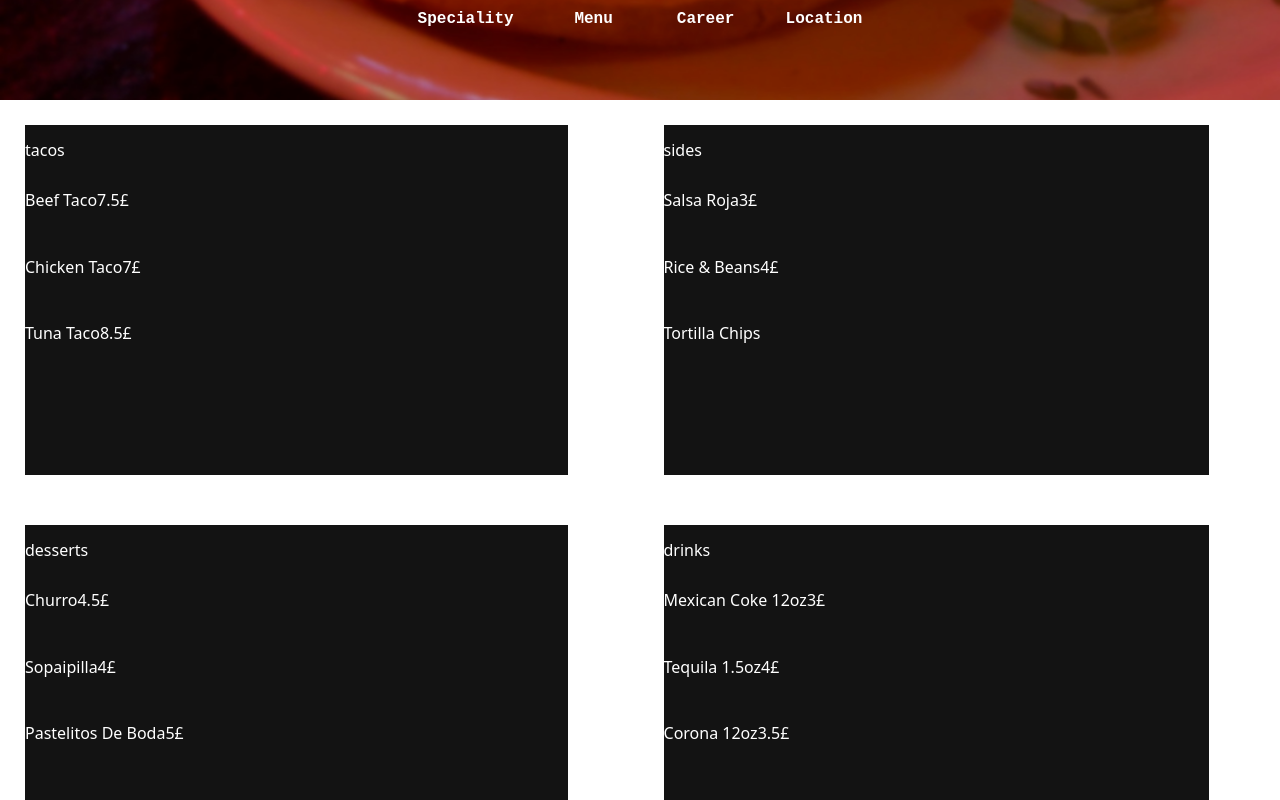
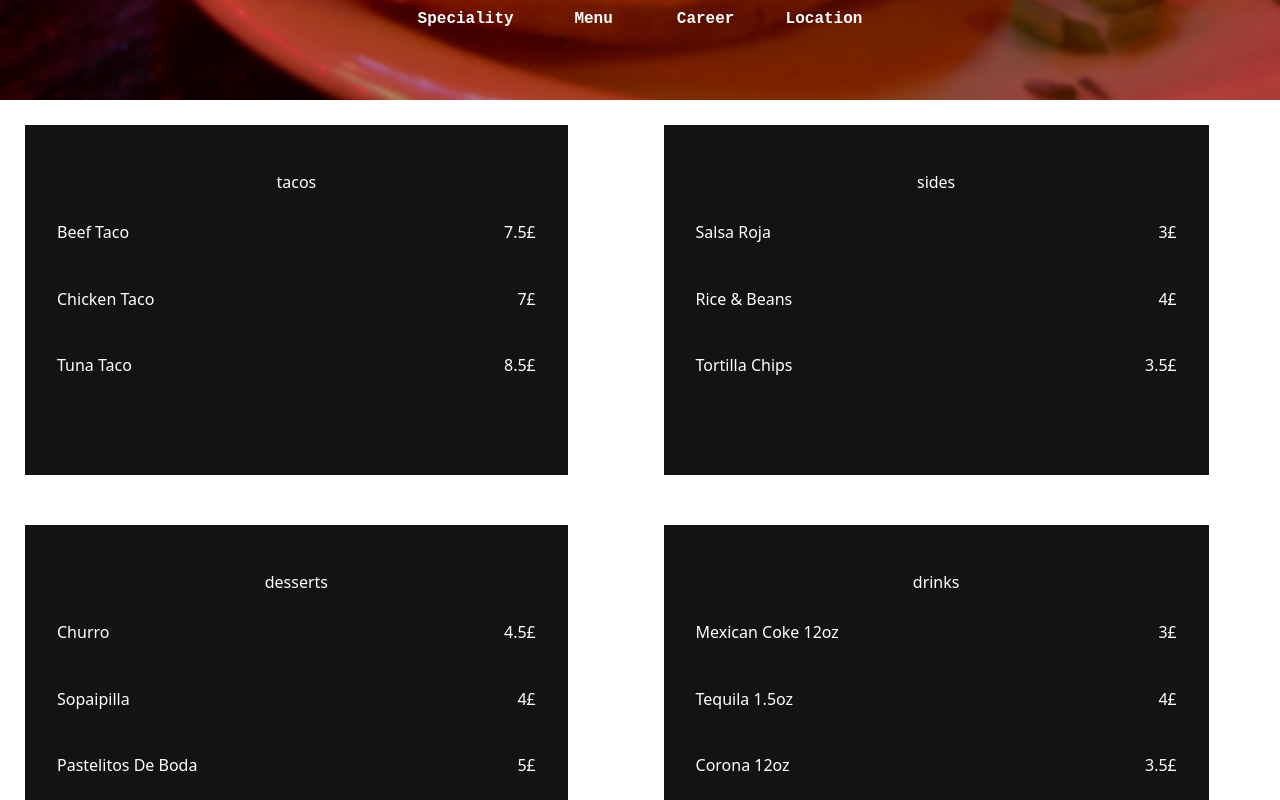
Before and after one commit to b4l4g3/taco-bar, a React (Create React App) app: page / in a window 1280 px wide. Shown: the part 700-1500 px from the top of the page. Built offline with nearby package versions, Linux system fonts and the light colour scheme.

Commit message:
Add style to 'Menu' component

```diff
--- a/src/App.js
+++ b/src/App.js
@@ -19,8 +19,8 @@ class App extends Component {
     return (
       <Wrapper>
        <GlobalStyle />
-       <Home />
-       <Menu />
+       <Home id="Home" />
+       <Menu id="Menu" />
        <Speciality />
       </Wrapper>
     );
--- a/src/Components/Menu.js
+++ b/src/Components/Menu.js
@@ -14,15 +14,18 @@ const Block = styled.div`
   width: 85%;
   background-color: #131313;
   color: white;
+  padding: 2em;
 `
 
 const Title = styled.p`
-
+  text-align: center;
 `
 
 const Item = styled.p`
   display: flex;
   flex-direction: row;
+  width: auto;
+  justify-content: space-between;
 `
 
 const ItemName = styled.p`
@@ -35,7 +38,7 @@ const Price = styled.p`
 
 class Menu extends Component {
   render() {
-    const menuData = new Map(Object.entries({ "tacos": [{ "name": "Beef Taco", "price": "7.5£" }, { "name": "Chicken Taco", "price": "7£" }, { "name": "Tuna Taco", "price": "8.5£" }], "sides": [{ "name": "Salsa Roja", "price": "3£" }, { "name": "Rice & Beans", "price": "4£" }, { "name": "Tortilla Chips", "pirce": "3.5£" }], "desserts": [{ "name": "Churro", "price": "4.5£" }, { "name": "Sopaipilla", "price": "4£" }, { "name": "Pastelitos De Boda", "price": "5£" }], "drinks": [{ "name": "Mexican Coke 12oz", "price": "3£" }, { "name": "Tequila 1.5oz", "price": "4£" }, { "name": "Corona 12oz", "price": "3.5£" }] }));
+    const menuData = new Map(Object.entries({ "tacos": [{ "name": "Beef Taco", "price": "7.5£" }, { "name": "Chicken Taco", "price": "7£" }, { "name": "Tuna Taco", "price": "8.5£" }], "sides": [{ "name": "Salsa Roja", "price": "3£" }, { "name": "Rice & Beans", "price": "4£" }, { "name": "Tortilla Chips", "price": "3.5£" }], "desserts": [{ "name": "Churro", "price": "4.5£" }, { "name": "Sopaipilla", "price": "4£" }, { "name": "Pastelitos De Boda", "price": "5£" }], "drinks": [{ "name": "Mexican Coke 12oz", "price": "3£" }, { "name": "Tequila 1.5oz", "price": "4£" }, { "name": "Corona 12oz", "price": "3.5£" }] }));
     const menu = [];
     menuData.forEach((key, value) => {
 
--- a/src/Components/Nav.js
+++ b/src/Components/Nav.js
@@ -36,7 +36,7 @@ class Nav extends Component {
             <Wrapper>
                 <NavItem href={'https://www.google.com'}><Logo src={'./Images/specialities.svg'} alt={'specialities'} />
                 <NavText>Speciality</NavText></NavItem>
-                <NavItem href={'https://www.google.com'}><Logo src={'./Images/menu.svg'} alt={'menu'} />
+                <NavItem href={'#Menu'}><Logo src={'./Images/menu.svg'} alt={'menu'} />
                 <NavText>Menu</NavText></NavItem>
                 <NavItem href={'https://www.google.com'}><Logo src={'./Images/career.svg'} alt={'career'} />
                 <NavText>Career</NavText></NavItem>
```
